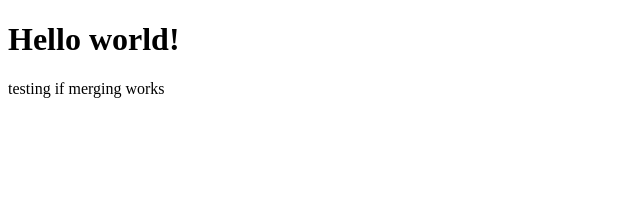
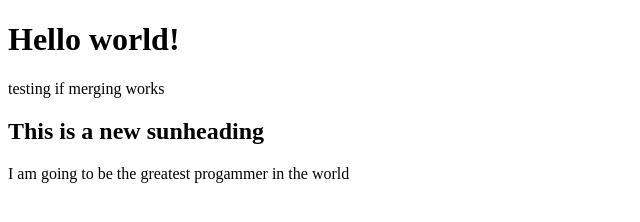
Before and after one commit to Ayoolavictor/hello-world, a plain HTML site: page index.html in a window 1280 px wide. Shown: the whole page, without its empty margins (0-640 px from the left). Drawn offline with Linux system fonts and the light colour scheme.

Commit message:
Updated index.html with a subheading

```diff
--- a/index.html
+++ b/index.html
@@ -10,6 +10,8 @@
         <h1>Hello world!</h1>
         <p> testing if merging works</p>
         <div img src="image1.JPG" style="width:100%;height:50%;"></div>
+        <h2>This is a new sunheading</h2>
+        <p>I am going to be the greatest progammer in the world<p>
 
     </body>
 
```
